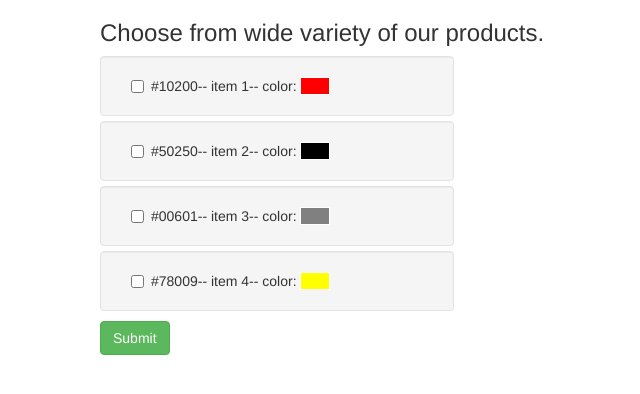
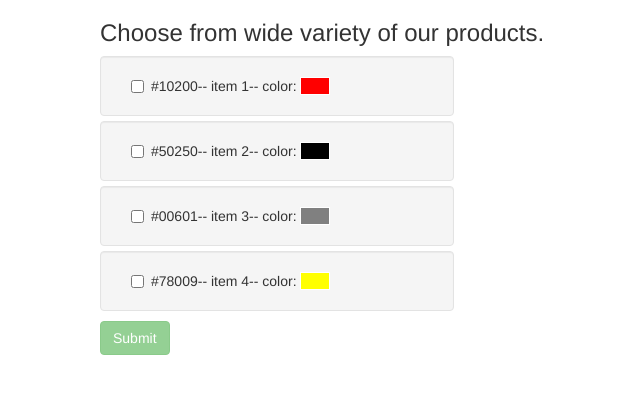
Before and after one commit to pluboj/react-form-store, a React (Create React App) app: page / in a window 1280 px wide. Shown: the top 394 px of the page, without its empty margins (0-640 px from the left). Built offline with nearby package versions, Linux system fonts and the light colour scheme.

Commit message:
Update validation

```diff
--- a/src/App.js
+++ b/src/App.js
@@ -122,7 +122,11 @@ class ProductList extends Component {
             return this.renderItem(item);
             })
           }
-          <input type="submit" className="btn btn-success" />
+          <input
+            type="submit"
+            className="btn btn-success"
+            disabled={this.state.selectedItems.length === 0 ? "disabled" : ""}
+          />
         </form>
       </div>
     )
```
